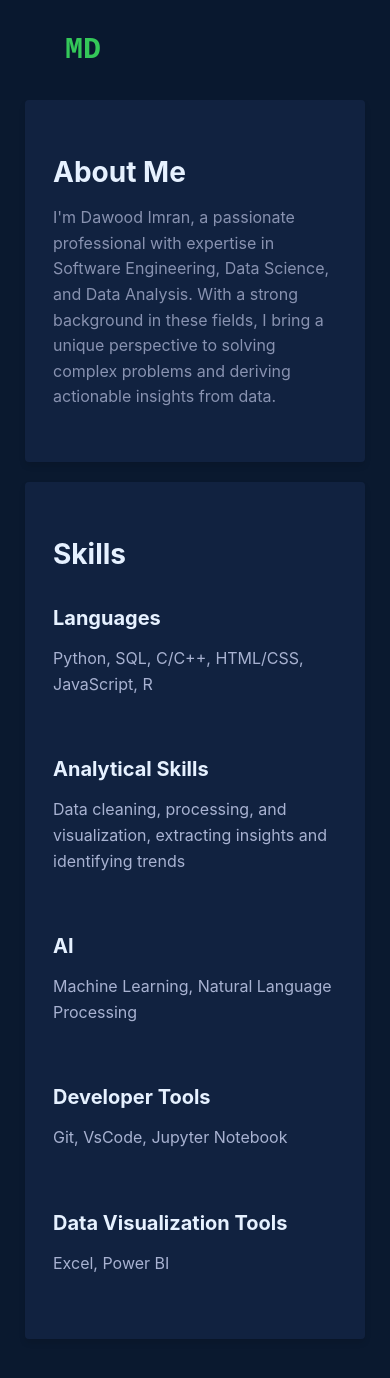
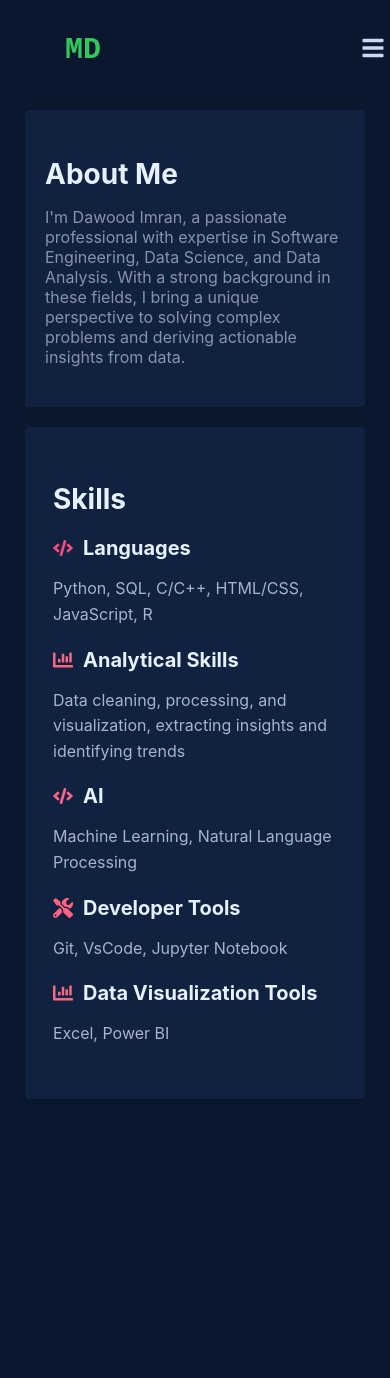
Before and after one commit to Dawood-Imran/portfolio, a React (Create React App) app: page /about in a window 390 px wide. Shown: the top 1378 px of the page. After the commit the page ends 1199 px from the top, so only its background shows below. Built offline with nearby package versions, Linux system fonts and the light colour scheme.

Commit message:
making the site responsive

```diff
--- a/src/components/About.js
+++ b/src/components/About.js
@@ -1,10 +1,13 @@
 import React from 'react';
+import { FaPython, FaDatabase, FaCode, FaTools, FaChartBar } from 'react-icons/fa';
+import { SiJavascript, SiR, SiHtml5, SiCss3, SiJupyter } from 'react-icons/si';
 import './styles/About.css';
 
 const About = () => {
   return (
     <div className="about">
       <div className="about-container">
+        {/* About Me Card */}
         <div className="about-card">
           <h2>About Me</h2>
           <p>
@@ -13,29 +16,49 @@ const About = () => {
             a unique perspective to solving complex problems and deriving actionable insights from data.
           </p>
         </div>
+
+        {/* Skills Card */}
         <div className="skills-card">
           <h2>Skills</h2>
-          <div className="skills-list">
+
+          {/* Languages */}
           <div className="skill-category">
-              <h3>Languages</h3>
+            <h3>
+              <FaCode color="#f34b7d" /> Languages
+            </h3>
             <p>Python, SQL, C/C++, HTML/CSS, JavaScript, R</p>
           </div>
+
+          {/* Analytical Skills */}
           <div className="skill-category">
-              <h3>Analytical Skills</h3>
+            <h3>
+              <FaChartBar color="#ff6384" /> Analytical Skills
+            </h3>
             <p>Data cleaning, processing, and visualization, extracting insights and identifying trends</p>
           </div>
+
+          {/* AI */}
           <div className="skill-category">
-              <h3>AI</h3>
+            <h3>
+              <FaCode color="#ff6384" /> AI
+            </h3>
             <p>Machine Learning, Natural Language Processing</p>
           </div>
+
+          {/* Developer Tools */}
           <div className="skill-category">
-              <h3>Developer Tools</h3>
+            <h3>
+              <FaTools color="#ff6384" /> Developer Tools
+            </h3>
             <p>Git, VsCode, Jupyter Notebook</p>
           </div>
+
+          {/* Data Visualization Tools */}
           <div className="skill-category">
-              <h3>Data Visualization Tools</h3>
+            <h3>
+              <FaChartBar color="#ff6384" /> Data Visualization Tools
+            </h3>
             <p>Excel, Power BI</p>
-            </div>
           </div>
         </div>
       </div>
--- a/src/components/Home.js
+++ b/src/components/Home.js
@@ -1,7 +1,7 @@
 import React from 'react';
 import { Link } from 'react-router-dom';
 import { Typewriter } from 'react-simple-typewriter';
-import { Github, Linkedin, Mail, Instagram, Facebook } from 'lucide-react';
+import { Github, Linkedin, Instagram, Facebook } from 'lucide-react';
 import './styles/Home.css';
 
 const Home = () => {
--- a/src/components/Navbar.js
+++ b/src/components/Navbar.js
@@ -1,8 +1,15 @@
-import React from 'react';
+import React, { useState } from 'react';
 import { NavLink } from 'react-router-dom';
+import { FaBars, FaTimes } from 'react-icons/fa';
 import './styles/Navbar.css';
 
 const Navbar = () => {
+  const [menuOpen, setMenuOpen] = useState(false);
+
+  const toggleMenu = () => {
+    setMenuOpen(!menuOpen);
+  };
+
   const downloadResume = () => {
     const link = document.createElement('a');
     link.href = require('../resume.pdf'); // Adjust the path as needed
@@ -18,20 +25,20 @@ const Navbar = () => {
         <NavLink to="/" className="logo" activeClassName="active-logo">
           MD
         </NavLink>
-        <div className="nav-links">
+        <div className={`nav-links ${menuOpen ? 'open' : ''}`}>
           <ol>
             <li>
-              <NavLink to="/about" activeClassName="active-link">
+              <NavLink to="/about" activeClassName="active-link" onClick={toggleMenu}>
                 About
               </NavLink>
             </li>
             <li>
-              <NavLink to="/projects" activeClassName="active-link">
+              <NavLink to="/projects" activeClassName="active-link" onClick={toggleMenu}>
                 Projects
               </NavLink>
             </li>
             <li>
-              <NavLink to="/contact" activeClassName="active-link">
+              <NavLink to="/contact" activeClassName="active-link" onClick={toggleMenu}>
                 Contact
               </NavLink>
             </li>
@@ -40,6 +47,9 @@ const Navbar = () => {
             Resume
           </button>
         </div>
+        <div className="menu-icon" onClick={toggleMenu}>
+          {menuOpen ? <FaTimes size={24} /> : <FaBars size={24} />}
+        </div>
       </div>
     </nav>
   );
--- a/src/components/styles/About.css
+++ b/src/components/styles/About.css
@@ -2,59 +2,65 @@
   padding: 100px 0;
   max-width: 1200px;
   margin: 0 auto;
+  margin-top: 10px;
 }
 
 .about-container {
   display: flex;
   gap: 20px;
   padding: 0 25px;
+  flex-wrap: wrap;
 }
 
-.about-card, .skills-card {
+.about-card {
+  flex: 0 1 auto;
+  background: var(--light-navy);
+  padding: 1.5rem 1.25rem;
+  border-radius: 4px;
+  box-shadow: 0 4px 6px rgba(0, 0, 0, 0.1);
+  transition: transform 0.2s ease;
+  height: auto;
+}
+
+
+/* About and Skills Cards: Same Styling */
+
+.skills-card {
   flex: 1;
   background: var(--light-navy);
   padding: 2rem 1.75rem;
   border-radius: 4px;
   box-shadow: 0 4px 6px rgba(0, 0, 0, 0.1);
   transition: transform 0.2s ease;
+  height: auto; /* Dynamic height */
 }
 
 .about-card:hover, .skills-card:hover {
   transform: translateY(-5px);
 }
 
+
 .about-card h2, .skills-card h2 {
   font-size: 28px;
-  color: var(--white); /* Use white for the heading */
+  color: var(--white);
   margin-bottom: 15px;
 }
 
-.about-card p, .skills-card p {
-  font-size: 16px;
-  line-height: 1.6;
-  color: var(--slate);
-  margin-bottom: 20px;
-}
-
-.skills-list {
+/* Skill Category Headings with Icons */
+.skill-category h3 {
   display: flex;
-  flex-direction: column;
+  align-items: center;
   gap: 10px;
-}
-
-.skill-category {
-  margin-bottom: 10px;
-}
-
-.skill-category h3 {
   font-size: 20px;
-  color: var(--white); /* Use white for the subheading */
+  color: var(--white);
   margin-bottom: 5px;
 }
 
 .skill-category p {
   font-size: 16px;
+  line-height: 1.6;
   color: var(--light-slate);
+  margin-bottom: 20px;
 }
 
 @media (max-width: 768px) {
--- a/src/components/styles/Home.css
+++ b/src/components/styles/Home.css
@@ -58,6 +58,8 @@
 
 .button-container {
   margin-top: 50px;
+  display: flex;
+  justify-content: center;
 }
 
 .styled-button {
@@ -65,9 +67,9 @@
   background-color: transparent;
   border: 1px solid var(--green);
   border-radius: 4px;
-  padding: 1.25rem 1.75rem;
-  font-size: 14px;
+  padding: 0.75rem 1rem;
   font-family: var(--font-mono);
+  font-size: 16px;
   line-height: 1;
   text-decoration: none;
   cursor: pointer;
@@ -76,6 +78,30 @@
 
 .styled-button:hover {
   background-color: rgba(100, 255, 218, 0.1);
+}
+
+@media (max-width: 768px) {
+  .button-container {
+    margin-top: 30px;
+    justify-content: center; /* Ensure button stays centered */
+  }
+
+  .styled-button {
+    padding: 0.5rem 0.75rem;
+    font-size: 14px;
+  }
+}
+
+@media (max-width: 480px) {
+  .button-container {
+    margin-top: 20px;
+    justify-content: center; /* Ensure button stays centered */
+  }
+
+  .styled-button {
+    padding: 0.5rem 0.5rem;
+    font-size: 12px;
+  }
 }
 
 @media (max-width: 768px) {
--- a/src/components/styles/Navbar.css
+++ b/src/components/styles/Navbar.css
@@ -109,6 +109,12 @@
   background-color: rgba(100, 255, 218, 0.1);
 }
 
+.menu-icon {
+  display: none;
+  cursor: pointer;
+  color: var(--lightest-slate);
+}
+
 @media (max-width: 700px) {
   .navbar-container {
     padding: 0 25px;
@@ -116,5 +122,30 @@
 
   .nav-links {
     display: none;
+    flex-direction: column;
+    position: absolute;
+    top: 100px;
+    right: 0;
+    background-color: rgba(10, 25, 47, 0.95);
+    width: 100%;
+    padding: 20px;
+  }
+
+  .nav-links.open {
+    display: flex;
+  }
+
+  .nav-links ol {
+    flex-direction: column;
+    gap: 20px;
+  }
+
+  .resume-button {
+    width: 100%;
+    text-align: center;
+  }
+
+  .menu-icon {
+    display: block;
   }
 }
```
Lines whose indentation alone changed are shown as unchanged.
